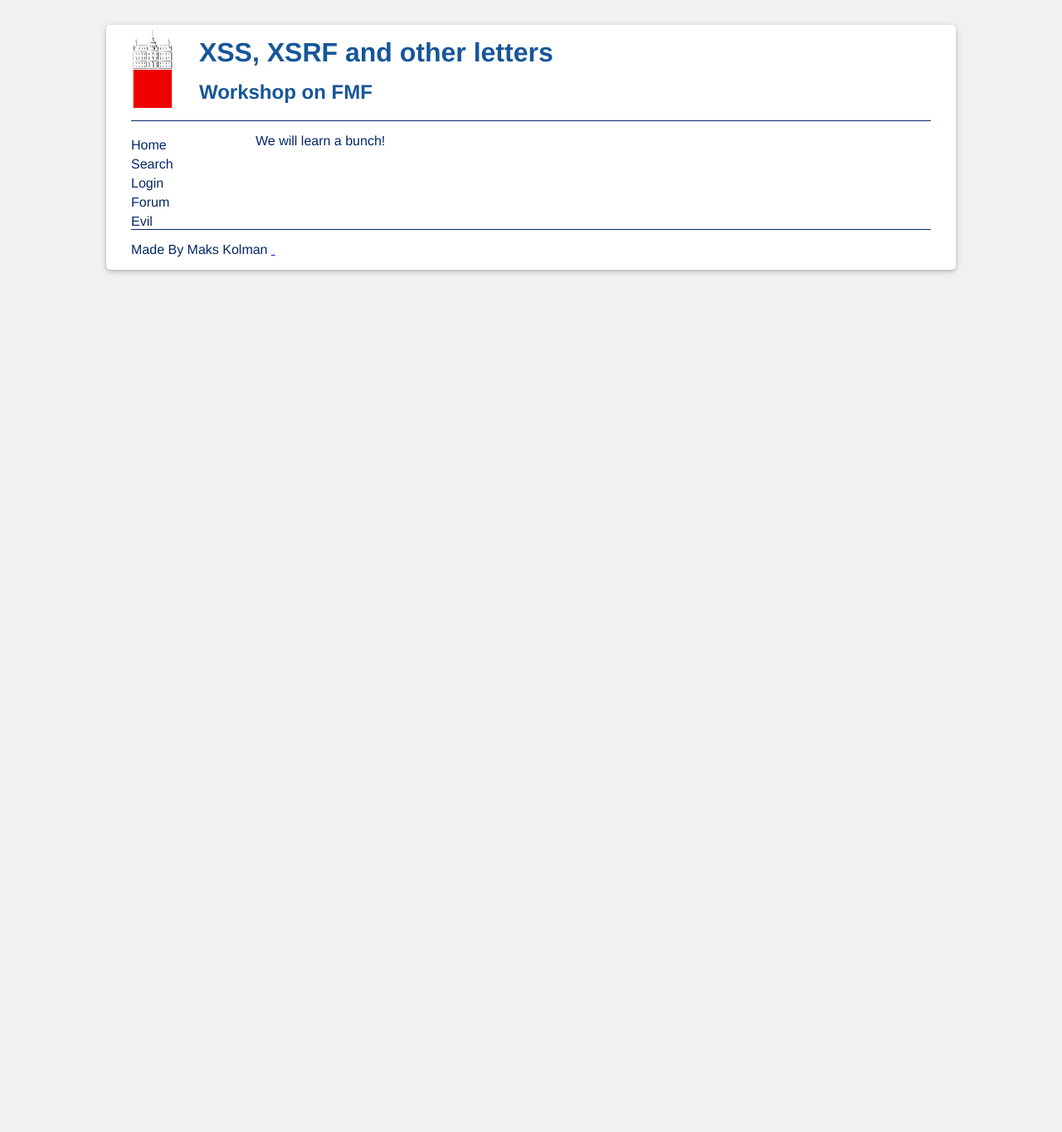
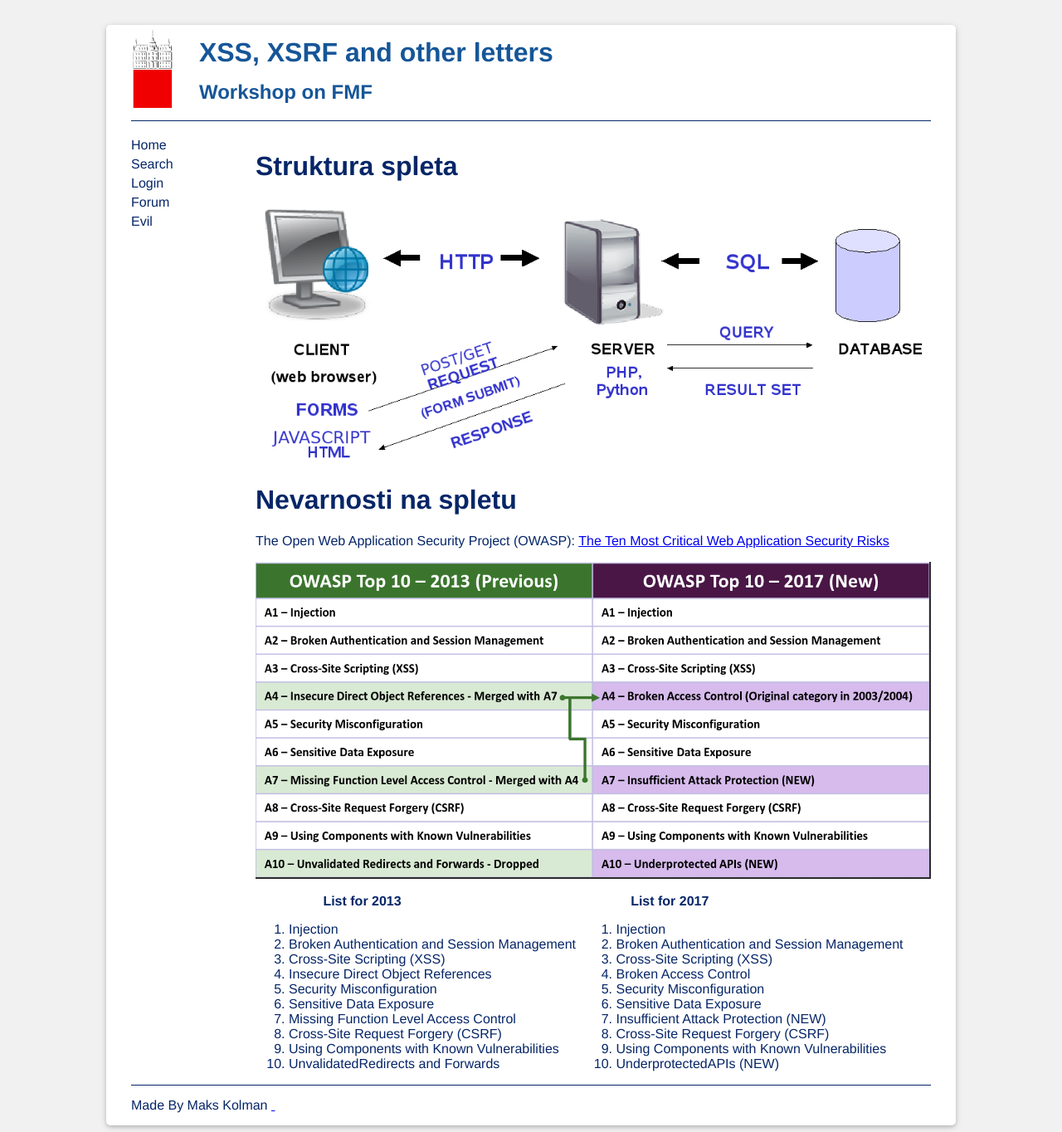
Before and after one commit to MKolman/web-playground, a Flask app: page / in a window 1280 px wide. Shown: the whole page at 83% size. Before the commit the page ends 330 px from the top, so only its background shows below. Run offline with Flask 2, Linux system fonts and the light colour scheme.

Commit message:
Introduction to Web Apps

```diff
--- a/templates/index.html
+++ b/templates/index.html
@@ -1,6 +1,38 @@
 {% extends "base.html" %}
 {% block content %}
 <div>
-    We will learn a bunch!
+    <h1>Struktura spleta</h1>
+    <img src="/static/img/clientserverdiagm.png"/>
+    <h1> Nevarnosti na spletu </h1>
+    <p>The Open Web Application Security Project (OWASP): <a href="https://raw.githubusercontent.com/OWASP/Top10/master/2017/OWASP%20Top%2010%20-%202017%20RC1-English.pdf"> The Ten Most Critical Web Application Security Risks</a></p>
+    <img src="/static/img/OWASP.png"/>
+    <br/>
+    <br/>
+    <strong style="width: 35%;padding-left: 10%; display: inline-block;">List for 2013</strong>
+    <strong style="width: 35%;padding-left: 10%; display: inline-block;">List for 2017</strong>
+    <ol style="width: 43%; display: inline-block;">
+        <li>Injection</li>
+        <li>Broken Authentication and Session Management</li>
+        <li>Cross-Site Scripting (XSS)</li>
+        <li>Insecure Direct Object References</li>
+        <li>Security Misconfiguration</li>
+        <li>Sensitive Data Exposure</li>
+        <li>Missing Function Level Access Control</li>
+        <li>Cross-Site Request Forgery (CSRF)</li>
+        <li>Using Components with Known Vulnerabilities</li>
+        <li>UnvalidatedRedirects and Forwards</li>
+    </ol>
+    <ol style="width: 43%; display: inline-block;">
+        <li>Injection</li>
+        <li>Broken Authentication and Session Management</li>
+        <li>Cross-Site Scripting (XSS)</li>
+        <li>Broken Access Control</li>
+        <li>Security Misconfiguration</li>
+        <li>Sensitive Data Exposure</li>
+        <li>Insufficient Attack Protection (NEW)</li>
+        <li>Cross-Site Request Forgery (CSRF)</li>
+        <li>Using Components with Known Vulnerabilities</li>
+        <li>UnderprotectedAPIs (NEW)</li>
+    </ol>
 </div>
 {% endblock %}
```
Also changed, not shown: static/img/OWASP.png (added), static/img/clientserverdiagm.png (added).
